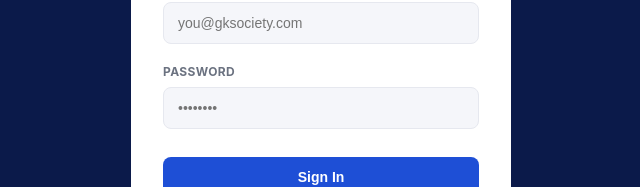
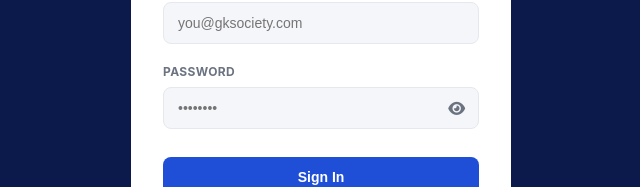
Before and after one commit to kishore-gelam/Complaint-, a React (Vite) app: page / in a window 1280 px wide. Shown: the part 368-555 px from the top of the page, without its empty margins (319-959 px from the left). Built offline with nearby package versions, Linux system fonts and the light colour scheme.

Commit message:
Enhance login page with password visibility toggle and update meeting modal to use start and end times

```diff
--- a/src/App.css
+++ b/src/App.css
@@ -1926,3 +1926,29 @@ body { margin: 0; background: var(--bg); color: var(--text); }
 @media (max-width: 640px) {
   .exec-stats-row { grid-template-columns: 1fr; }
 }
+.password-field-wrap {
+  position: relative;
+  margin-bottom: 20px;
+}
+
+.password-field-wrap .field-input {
+  margin-bottom: 0;
+  padding-right: 42px;
+  width: 100%;
+}
+
+.password-toggle-icon {
+  position: absolute;
+  top: 0;
+  bottom: 0;
+  right: 14px;
+  display: flex;
+  align-items: center;
+  cursor: pointer;
+  font-size: 15px;
+  color: var(--text-muted);
+}
+
+.password-toggle-icon:hover {
+  color: var(--text);
+}
--- a/src/components/LoginPage.jsx
+++ b/src/components/LoginPage.jsx
@@ -4,6 +4,7 @@ import { login, saveSession } from '../api/auth';
 const LoginPage = ({ onLoginSuccess }) => {
   const [email, setEmail] = useState('');
   const [password, setPassword] = useState('');
+  const [showPassword, setShowPassword] = useState(false);
   const [error, setError] = useState('');
   const [loading, setLoading] = useState(false);
 
@@ -46,14 +47,24 @@ const LoginPage = ({ onLoginSuccess }) => {
         />
 
         <label className="field-label">Password</label>
+        <div className="password-field-wrap">
           <input
-          type="password"
+            type={showPassword ? 'text' : 'password'}
             className="field-input"
             placeholder="••••••••"
             value={password}
             onChange={(e) => setPassword(e.target.value)}
             required
           />
+          <span
+            className="password-toggle-icon"
+            onClick={() => setShowPassword((prev) => !prev)}
+            role="button"
+            aria-label={showPassword ? 'Hide password' : 'Show password'}
+          >
+            <i className={`fa-solid ${showPassword ? 'fa-eye-slash' : 'fa-eye'}`}></i>
+          </span>
+        </div>
 
         <button className="btn btn--primary login-submit" type="submit" disabled={loading}>
           {loading ? 'Signing in…' : 'Sign In'}
--- a/src/components/meetings/NewMeetingModal.jsx
+++ b/src/components/meetings/NewMeetingModal.jsx
@@ -2,31 +2,11 @@ import React, { useState } from 'react';
 import { createMeeting } from '../../api/meetings';
 
 const DEPARTMENTS = ['HR', 'IT', 'Finance', 'Operations', 'Marketing'];
-const TIME_SLOTS = [
-  '09:00 AM - 10:30 AM',
-  '10:30 AM - 12:00 PM',
-  '12:00 PM - 01:00 PM',
-  '02:00 PM - 03:30 PM',
-  '03:30 PM - 05:00 PM',
-];
 const PRIORITIES = [
   { key: 'High', label: 'High Priority', note: 'Chairman attendance required', dot: 'red' },
   { key: 'Medium', label: 'Medium', note: '', dot: 'orange' },
   { key: 'Standard', label: 'Standard', note: '', dot: 'gray' },
 ];
-
-const parseSlot = (slot) => {
-  const [start, end] = slot.split(' - ');
-  return { start, end };
-};
-
-const to24Hour = (label) => {
-  const [time, meridiem] = label.split(' ');
-  let [h, m] = time.split(':').map(Number);
-  if (meridiem === 'PM' && h !== 12) h += 12;
-  if (meridiem === 'AM' && h === 12) h = 0;
-  return `${String(h).padStart(2, '0')}:${String(m).padStart(2, '0')}`;
-};
 
 const isSameDay = (a, b) =>
   a.getFullYear() === b.getFullYear() &&
@@ -36,7 +16,8 @@ const isSameDay = (a, b) =>
 const NewMeetingModal = ({ open, onClose, onCreated, existingMeetings = [] }) => {
   const [title, setTitle] = useState('');
   const [date, setDate] = useState('');
-  const [timeSlot, setTimeSlot] = useState(TIME_SLOTS[0]);
+  const [startTime, setStartTime] = useState('');
+  const [endTime, setEndTime] = useState('');
   const [location, setLocation] = useState('');
   const [priority, setPriority] = useState('High');
   const [departments, setDepartments] = useState(['Finance']);
@@ -56,28 +37,19 @@ const NewMeetingModal = ({ open, onClose, onCreated, existingMeetings = [] }) =>
     setClusterHeads((prev) => prev.filter((h) => h.id !== id));
   };
 
-  const buildTimestamps = () => {
-    const { start, end } = parseSlot(timeSlot);
-    return {
-      start_time: `${date}T${to24Hour(start)}:00`,
-      end_time: `${date}T${to24Hour(end)}:00`,
-    };
-  };
-
   const meetingsOnSelectedDate = date
     ? existingMeetings.filter((m) => isSameDay(new Date(m.start_time), new Date(`${date}T00:00:00`)))
     : [];
 
   const handleSave = async (asDraft = false) => {
-    if (!title || !date) return;
+    if (!title || !date || !startTime || !endTime) return;
     setSaving(true);
     try {
-      const { start_time, end_time } = buildTimestamps();
       await createMeeting({
         title,
         location: location || null,
-        start_time,
-        end_time,
+        start_time: `${date}T${startTime}:00`,
+        end_time: `${date}T${endTime}:00`,
         priority,
         departments,
         cluster_heads: clusterHeads.map((h) => h.id),
@@ -143,12 +115,13 @@ const NewMeetingModal = ({ open, onClose, onCreated, existingMeetings = [] }) =>
                 <input type="date" className="field-input" value={date} onChange={(e) => setDate(e.target.value)} />
               </div>
               <div>
-                <label className="field-label">Time Slot</label>
-                <select className="field-input" value={timeSlot} onChange={(e) => setTimeSlot(e.target.value)}>
-                  {TIME_SLOTS.map((slot) => <option key={slot} value={slot}>{slot}</option>)}
-                </select>
+                <label className="field-label">Start Time</label>
+                <input type="time" className="field-input" value={startTime} onChange={(e) => setStartTime(e.target.value)} />
               </div>
             </div>
+
+            <label className="field-label">End Time</label>
+            <input type="time" className="field-input" value={endTime} onChange={(e) => setEndTime(e.target.value)} />
 
             <label className="field-label">Location</label>
             <input
```
Lines whose indentation alone changed are shown as unchanged.
